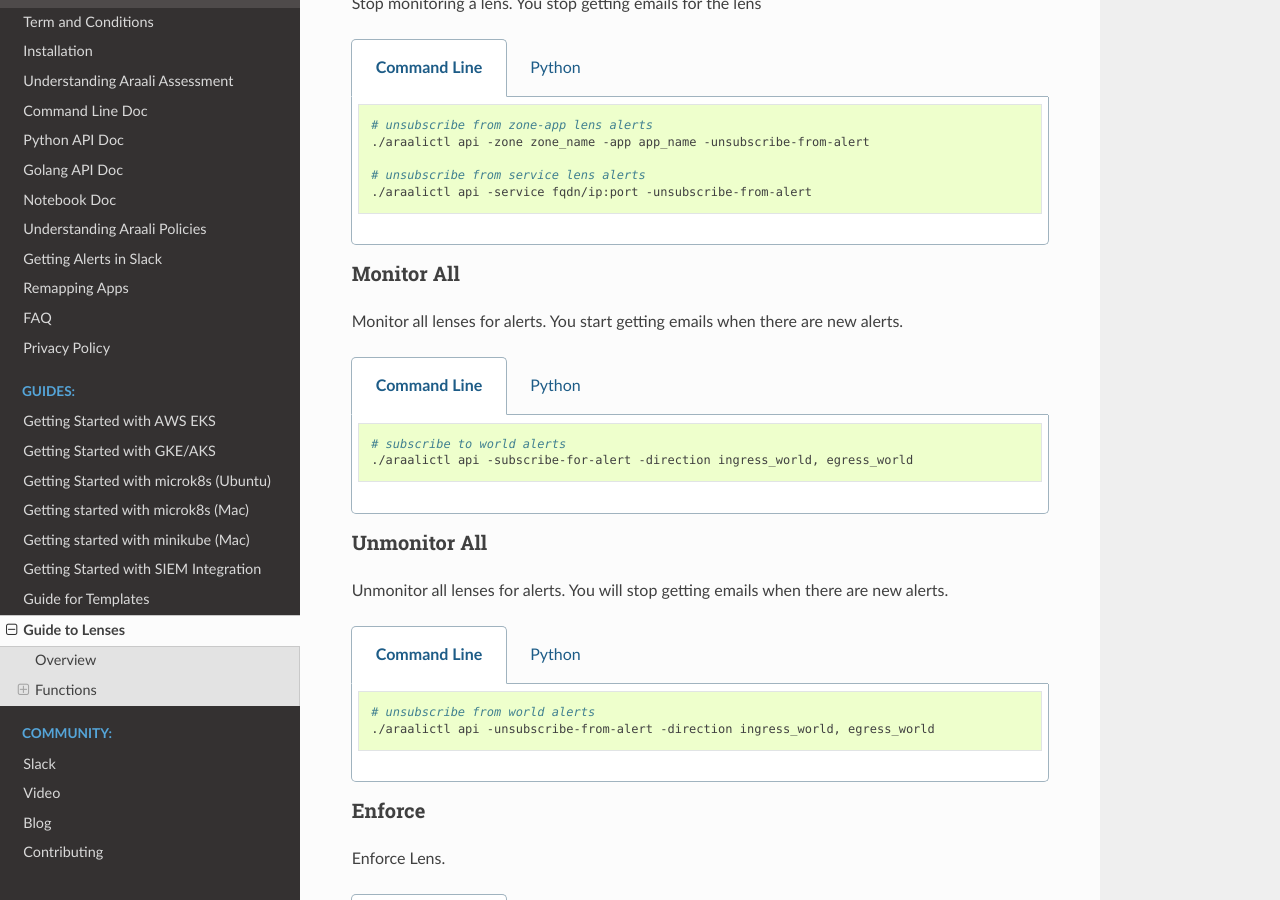
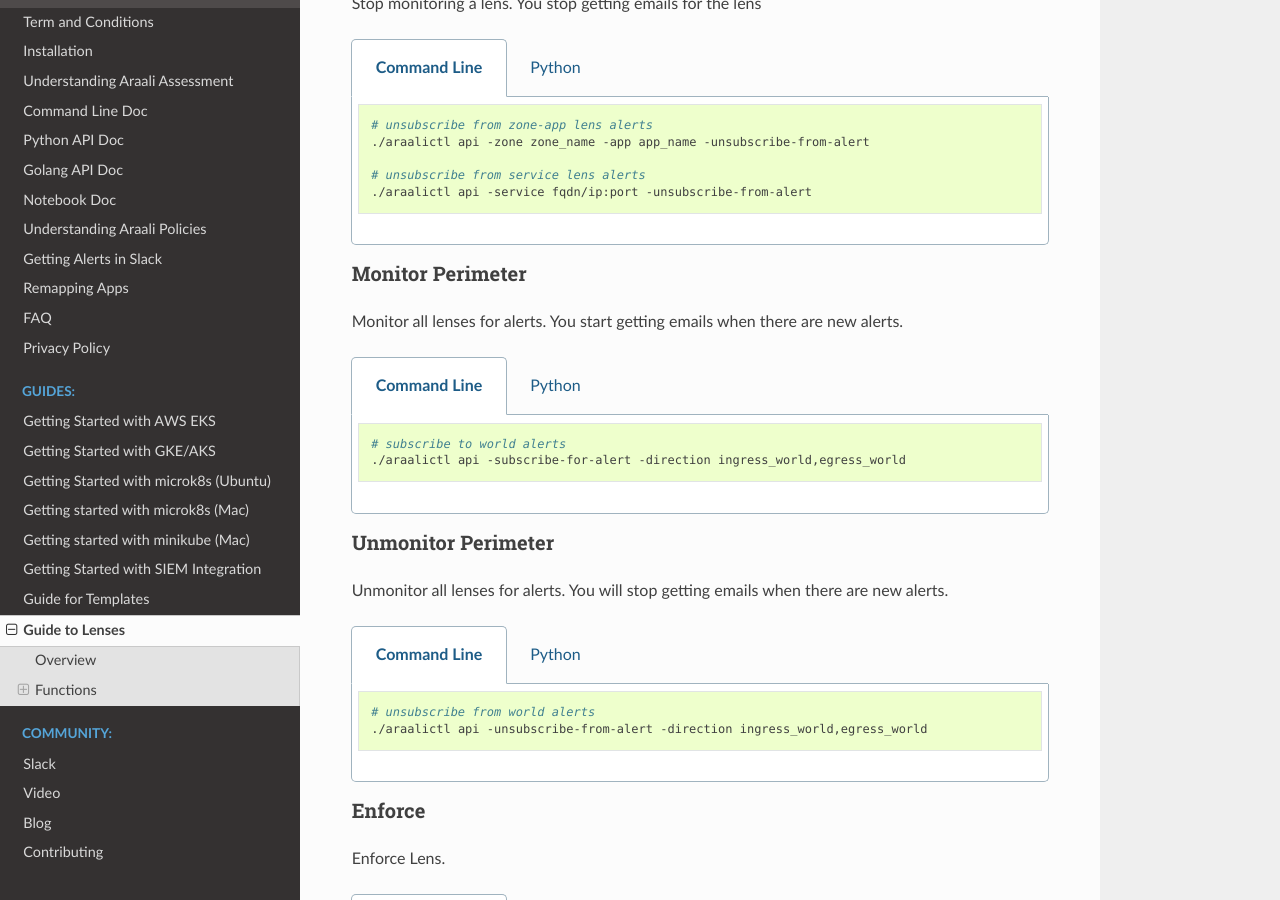
Before and after one commit to araalinetworks/api, a Sphinx documentation site: the page built from doc/source/guide_lenses.rst, in a window 1280 px wide and 900 px high, scrolled down 2359 px. Built offline with Sphinx 7.4.7 and the Read the Docs theme 2.0.0, drawn with Linux system fonts in a browser that asks for light colours.

Commit message:
admin notebook

```diff
--- a/doc/source/guide_lenses.rst
+++ b/doc/source/guide_lenses.rst
@@ -128,8 +128,8 @@ Stop monitoring a lens. You stop getting emails for the lens
          .unmonitor(email=None)
 
 
-Monitor All
-***********
+Monitor Perimeter
+*****************
 
 Monitor all lenses for alerts. You start getting emails when there are new alerts.
 
@@ -137,7 +137,7 @@ Monitor all lenses for alerts. You start getting emails when there are new alert
    .. code-tab:: sh Command Line
 
         # subscribe to world alerts
-        ./araalictl api -subscribe-for-alert -direction ingress_world, egress_world
+        ./araalictl api -subscribe-for-alert -direction ingress_world,egress_world
 
 
    .. code-tab:: py
@@ -145,8 +145,8 @@ Monitor all lenses for alerts. You start getting emails when there are new alert
          api.Lens.monitor_world()
 
 
-Unmonitor All
-*************
+Unmonitor Perimeter
+*******************
 
 Unmonitor all lenses for alerts. You will stop getting emails when there are new alerts.
 
@@ -154,7 +154,7 @@ Unmonitor all lenses for alerts. You will stop getting emails when there are new
    .. code-tab:: sh Command Line
 
         # unsubscribe from world alerts
-        ./araalictl api -unsubscribe-from-alert -direction ingress_world, egress_world
+        ./araalictl api -unsubscribe-from-alert -direction ingress_world,egress_world
 
 
    .. code-tab:: py
```
Also changed, not shown: 1 other file.
